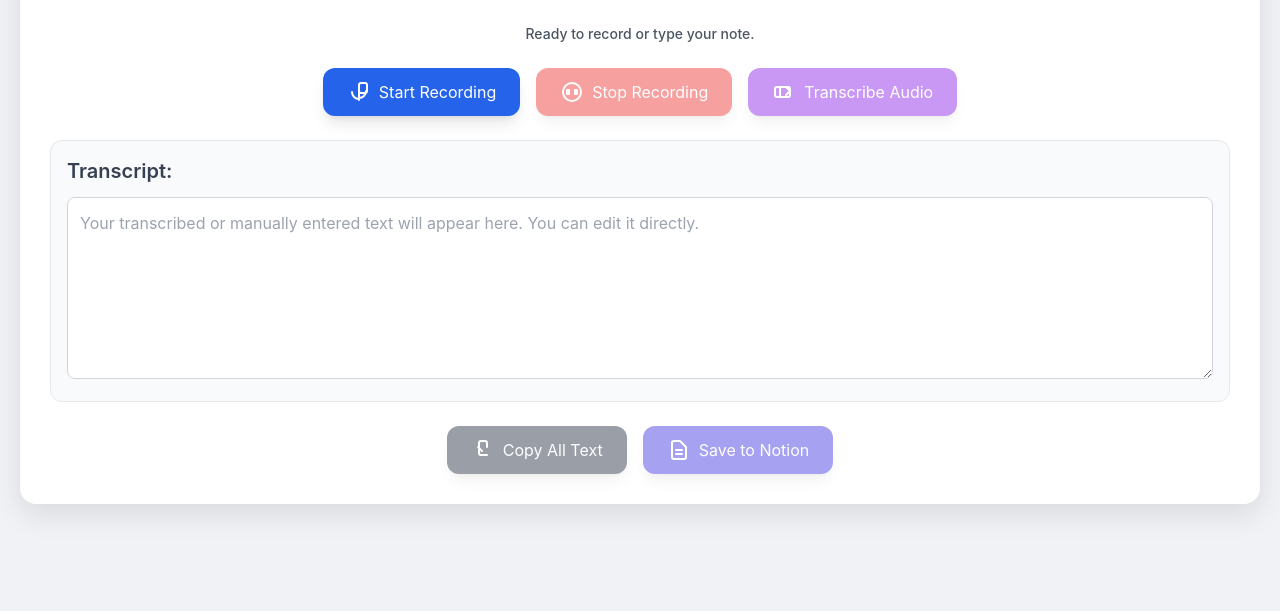
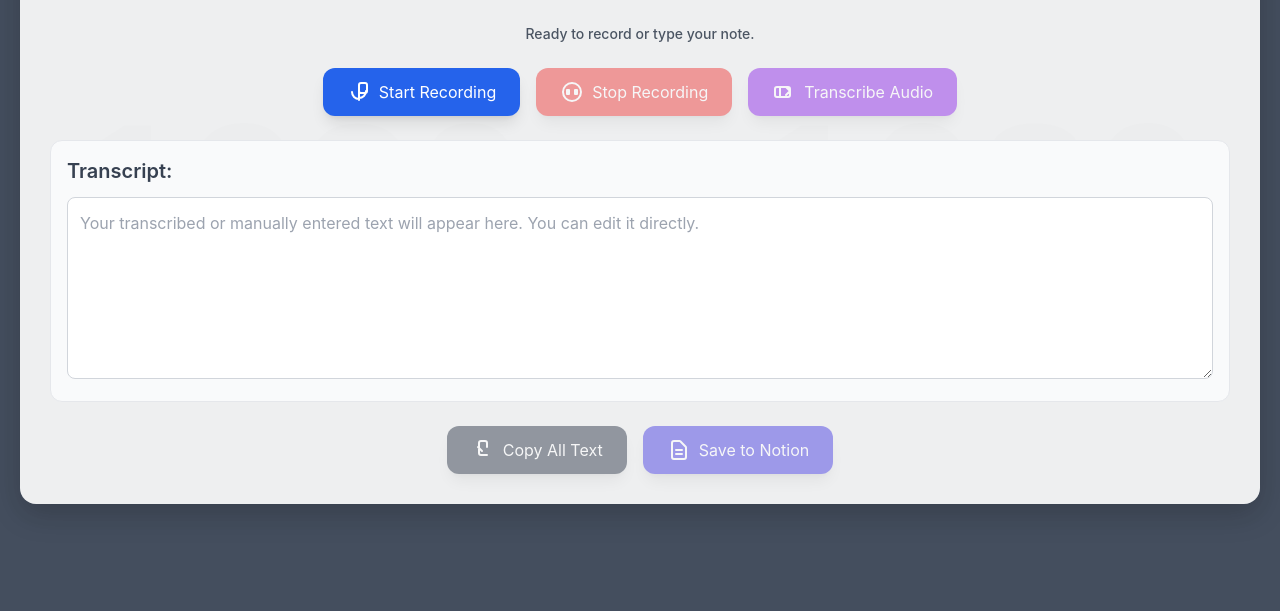
Before and after one commit to koazmin/Voice-to-Notion, a website: page index.html in a window 1280 px wide. Shown: the part 189-800 px from the top of the page. Drawn offline with nearby package versions, Linux system fonts and the light colour scheme; placeholder pictures from the web are drawn by us.

Commit message:
Update index.html

```diff
--- a/index.html
+++ b/index.html
@@ -10,20 +10,41 @@
         /* Custom styles for a cleaner look */
         body {
             font-family: 'Inter', sans-serif;
-            background-color: #f0f2f5;
             display: flex;
             justify-content: center;
             align-items: center;
             min-height: 100vh;
             padding: 20px;
+            /* Robot and Scientific Theme Background */
+            background-image: url('https://placehold.co/1920x1080/0A192F/E0E0E0?text=Scientific+Robot+Background'); /* Placeholder - Replace with your actual image */
+            background-size: cover;
+            background-position: center;
+            background-attachment: fixed; /* Ensures background stays fixed during scroll */
+            position: relative; /* Needed for pseudo-element positioning */
+            z-index: 0; /* Ensure content is above background */
         }
+
+        /* Overlay for lower transparency effect */
+        body::before {
+            content: "";
+            position: absolute;
+            top: 0;
+            left: 0;
+            width: 100%;
+            height: 100%;
+            background-color: rgba(10, 25, 47, 0.7); /* Dark blue overlay with 70% opacity */
+            z-index: -1; /* Place behind content */
+        }
+
         .container {
-            background-color: #ffffff;
+            background-color: rgba(255, 255, 255, 0.9); /* Slightly transparent white container */
             border-radius: 16px;
-            box-shadow: 0 10px 30px rgba(0, 0, 0, 0.1);
+            box-shadow: 0 10px 30px rgba(0, 0, 0, 0.2);
             padding: 30px;
             width: 100%;
             max-width: 600px;
+            z-index: 1; /* Ensure container is above the overlay */
+            position: relative; /* Needed for z-index to work */
         }
         .button-group button {
             transition: background-color 0.2s, transform 0.1s;
```
